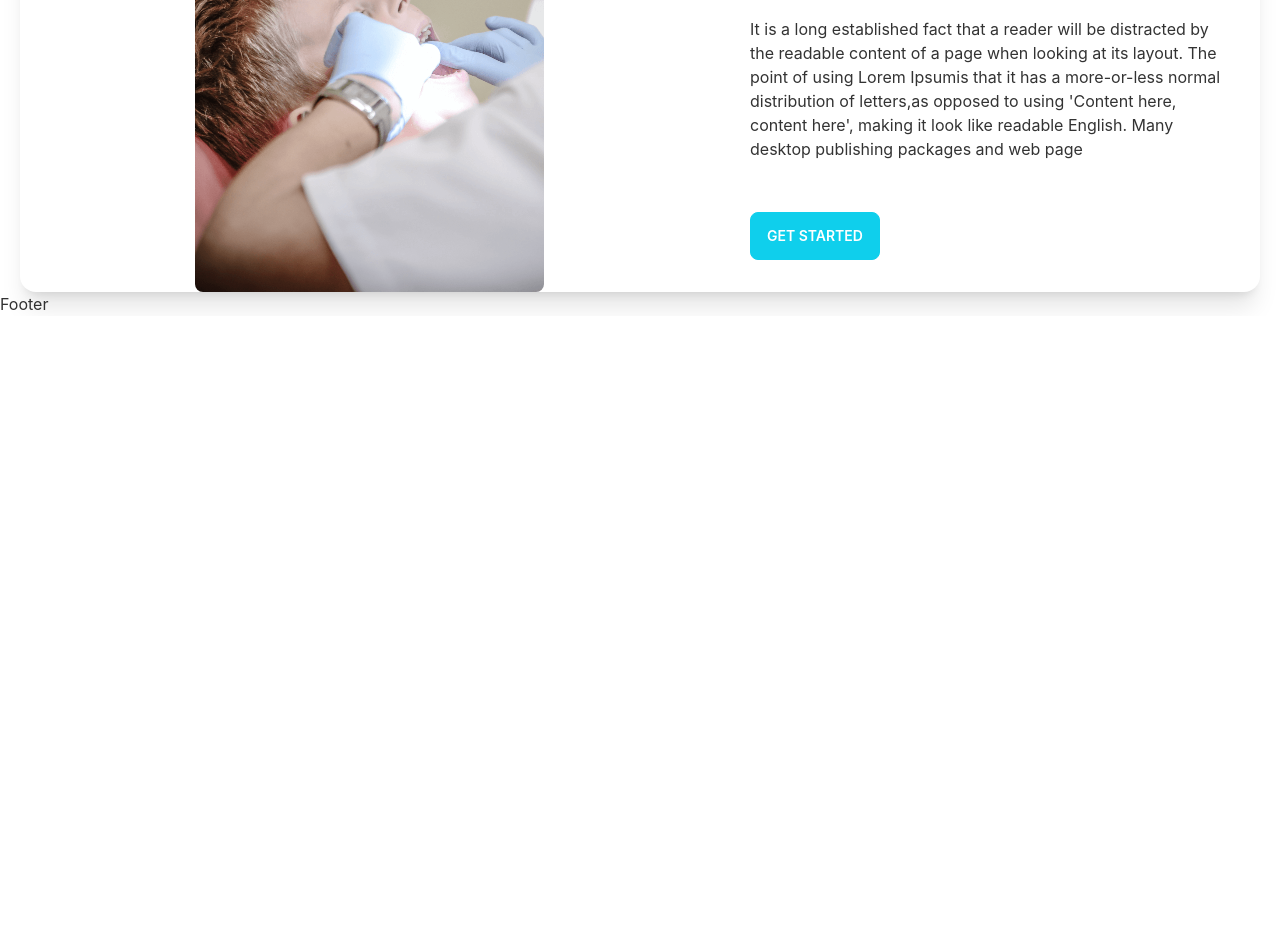
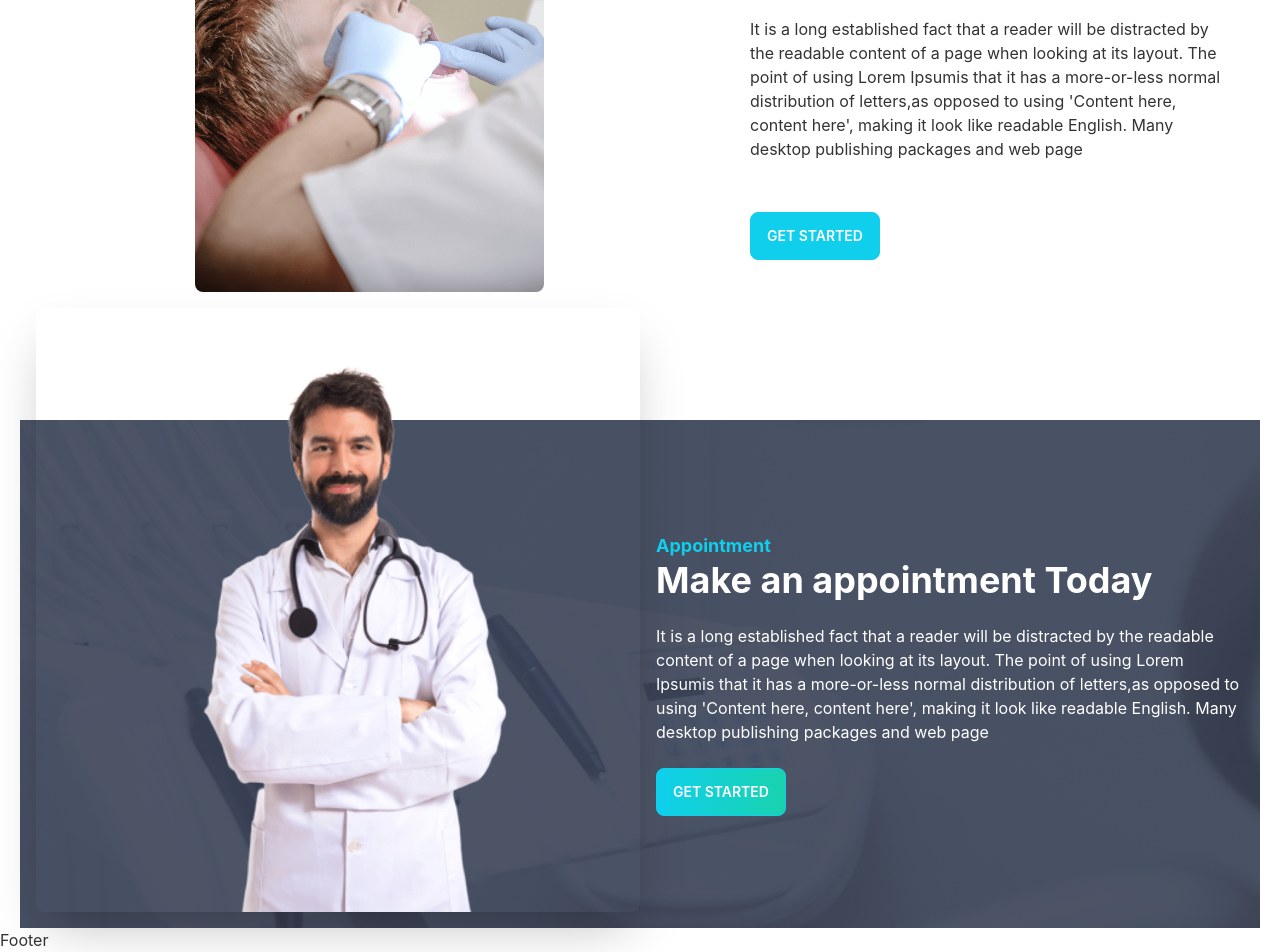
Before and after one commit to RaisulislamRimon/milestone12-module71-doctors-portal, a React (Create React App) app in the folder doctors-portal-client/: page / in a window 1280 px wide. Shown: the part 844-1796 px from the top of the page. Before the commit the page ends 1160 px from the top, so only its background shows below. Built offline with nearby package versions, Linux system fonts and the light colour scheme.

Commit message:
Pop image out of the section in Appointment section

```diff
--- a/doctors-portal-client/src/Pages/Home/Banner/Banner.js
+++ b/doctors-portal-client/src/Pages/Home/Banner/Banner.js
@@ -1,5 +1,6 @@
 import React from "react";
 import chair from "../../../assets/images/chair.png";
+import PrimaryButton from "../../../components/PrimaryButton/PrimaryButton";
 
 const Banner = () => {
   return (
@@ -18,9 +19,7 @@
               excepturi exercitationem quasi. In deleniti eaque aut repudiandae
               et a id nisi.
             </p>
-            <button className="btn btn-primary bg-gradient-to-r from-primary to-secondary text-white">
-              Get Started
-            </button>
+            <PrimaryButton>Getting Started</PrimaryButton>
           </div>
         </div>
       </div>
--- a/doctors-portal-client/src/Pages/Home/Exceptional/Exceptional.js
+++ b/doctors-portal-client/src/Pages/Home/Exceptional/Exceptional.js
@@ -4,7 +4,7 @@
 const Exceptional = () => {
   return (
     <div className="mt-20">
-      <div className="card lg:card-side bg-base-100 shadow-xl">
+      <div className="card lg:card-side ">
         <figure>
           <img src={treatment} className="lg:w-1/2 rounded-lg" alt="Album" />
         </figure>
--- a/doctors-portal-client/src/Pages/Home/Home/Home.js
+++ b/doctors-portal-client/src/Pages/Home/Home/Home.js
@@ -2,6 +2,7 @@
 import Banner from "../Banner/Banner";
 import Exceptional from "../Exceptional/Exceptional";
 import InfoCards from "../InfoCards/InfoCards";
+import MakeAppointment from "../MakeAppointment/MakeAppointment";
 import Services from "../Services/Services";
 
 const Home = () => {
@@ -11,6 +12,7 @@
       <InfoCards />
       <Services />
       <Exceptional />
+      <MakeAppointment />
     </div>
   );
 };
--- /dev/null
+++ b/doctors-portal-client/src/Pages/Home/MakeAppointment/MakeAppointment.js
@@ -0,0 +1,37 @@
+import React from "react";
+import doctor from "../../../assets/images/doctor.png";
+import appointment from "../../../assets/images/appointment.png";
+import PrimaryButton from "../../../components/PrimaryButton/PrimaryButton";
+
+const MakeAppointment = () => {
+  return (
+    <section className="mt-32" style={{ background: `url(${appointment})` }}>
+      <div className="hero">
+        <div className="hero-content flex-col lg:flex-row">
+          <img
+            src={doctor}
+            className="-mt-32 hidden md:block lg:w-1/2 rounded-lg shadow-2xl"
+            alt=""
+          />
+          <div>
+            <h4 className="text-lg text-primary font-bold">Appointment</h4>
+            <h1 className="text-4xl font-bold text-white">
+              Make an appointment Today
+            </h1>
+            <p className="py-6 text-white">
+              It is a long established fact that a reader will be distracted by
+              the readable content of a page when looking at its layout. The
+              point of using Lorem Ipsumis that it has a more-or-less normal
+              distribution of letters,as opposed to using 'Content here, content
+              here', making it look like readable English. Many desktop
+              publishing packages and web page
+            </p>
+            <PrimaryButton>Get Started</PrimaryButton>
+          </div>
+        </div>
+      </div>
+    </section>
+  );
+};
+
+export default MakeAppointment;
--- /dev/null
+++ b/doctors-portal-client/src/components/PrimaryButton/PrimaryButton.js
@@ -0,0 +1,11 @@
+import React from "react";
+
+const PrimaryButton = ({ children }) => {
+  return (
+    <button className="btn btn-primary bg-gradient-to-r from-primary to-secondary text-white">
+      {children}
+    </button>
+  );
+};
+
+export default PrimaryButton;
```
